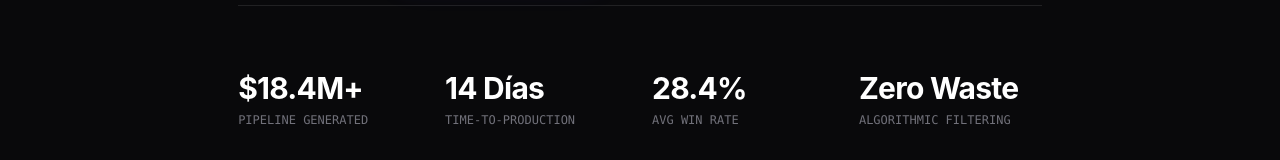
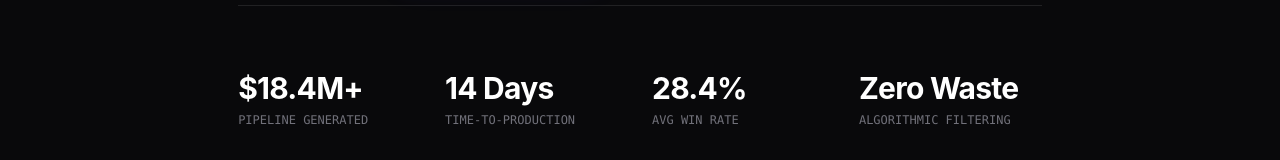
Before and after one commit to Axl07s/agency-landing-pro, a React (Vite) app: page / in a window 1280 px wide. Shown: the part 623-783 px from the top of the page. Built offline with nearby package versions, Linux system fonts and the light colour scheme.

Commit message:
fix(i18n): make hero metrics fully reactive to language switcher (14 Days in EN / 14 Días in ES)

```diff
--- a/src/App.tsx
+++ b/src/App.tsx
@@ -160,19 +160,19 @@ export default function App() {
           {/* Quick Metrics Bar */}
           <div className="pt-16 grid grid-cols-2 md:grid-cols-4 gap-6 border-t border-zinc-800/80 text-left">
             <div>
-              <span className="text-2xl sm:text-3xl font-bold tracking-tight text-white block">$18.4M+</span>
+              <span className="text-2xl sm:text-3xl font-bold tracking-tight text-white block">{t.hero.metrics.pipelineValue}</span>
               <span className="text-xs text-zinc-500 font-mono uppercase">{t.hero.metrics.pipelineLabel}</span>
             </div>
             <div>
-              <span className="text-2xl sm:text-3xl font-bold tracking-tight text-white block">14 Días</span>
+              <span className="text-2xl sm:text-3xl font-bold tracking-tight text-white block">{t.hero.metrics.timeValue}</span>
               <span className="text-xs text-zinc-500 font-mono uppercase">{t.hero.metrics.timeLabel}</span>
             </div>
             <div>
-              <span className="text-2xl sm:text-3xl font-bold tracking-tight text-white block">28.4%</span>
+              <span className="text-2xl sm:text-3xl font-bold tracking-tight text-white block">{t.hero.metrics.closeRateValue}</span>
               <span className="text-xs text-zinc-500 font-mono uppercase">{t.hero.metrics.closeRateLabel}</span>
             </div>
             <div>
-              <span className="text-2xl sm:text-3xl font-bold tracking-tight text-white block">Zero Waste</span>
+              <span className="text-2xl sm:text-3xl font-bold tracking-tight text-white block">{t.hero.metrics.filteringValue}</span>
               <span className="text-xs text-zinc-500 font-mono uppercase">{t.hero.metrics.filteringLabel}</span>
             </div>
           </div>
--- a/src/translations.ts
+++ b/src/translations.ts
@@ -16,9 +16,13 @@ export interface TranslationContent {
     ctaPrimary: string;
     ctaSecondary: string;
     metrics: {
+      pipelineValue: string;
       pipelineLabel: string;
+      timeValue: string;
       timeLabel: string;
+      closeRateValue: string;
       closeRateLabel: string;
+      filteringValue: string;
       filteringLabel: string;
     };
   };
@@ -128,9 +132,13 @@ export const translations: Record<Language, TranslationContent> = {
       ctaPrimary: 'Calculate Live ROI',
       ctaSecondary: 'Start Growth Audit (3 Min)',
       metrics: {
+        pipelineValue: '$18.4M+',
         pipelineLabel: 'Pipeline Generated',
+        timeValue: '14 Days',
         timeLabel: 'Time-to-Production',
+        closeRateValue: '28.4%',
         closeRateLabel: 'Avg Win Rate',
+        filteringValue: 'Zero Waste',
         filteringLabel: 'Algorithmic Filtering',
       },
     },
@@ -295,9 +303,13 @@ export const translations: Record<Language, TranslationContent> = {
       ctaPrimary: 'Calcular ROI en Vivo',
       ctaSecondary: 'Iniciar Diagnóstico (3 Min)',
       metrics: {
+        pipelineValue: '$18.4M+',
         pipelineLabel: 'Pipeline Generado',
+        timeValue: '14 Días',
         timeLabel: 'Time-to-Production',
+        closeRateValue: '28.4%',
         closeRateLabel: 'Tasa Promedio Cierre',
+        filteringValue: 'Zero Waste',
         filteringLabel: 'Filtrado Algorítmico',
       },
     },
```
